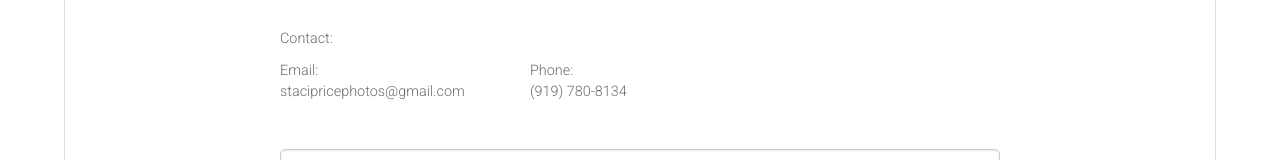
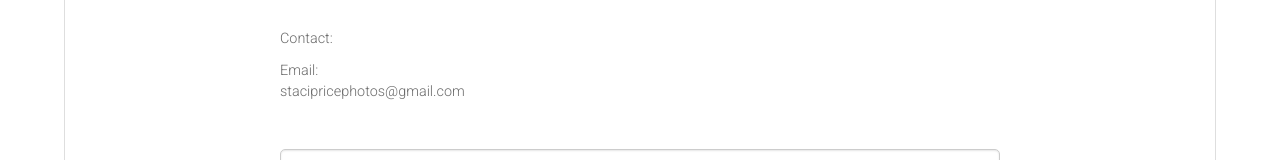
Before and after one commit to stacipricephotos/stacipricephotos.github.io, a website: page contact/index.html in a window 1280 px wide. Shown: the part 299-459 px from the top of the page. Drawn offline with Linux system fonts and the light colour scheme.

Commit message:
Update index.html

```diff
--- a/contact/index.html
+++ b/contact/index.html
@@ -78,11 +78,7 @@
                             </span>
                         </div>
                         <div class="large-4 columns end">
-                            <span>
-                                <p>Phone:</p>
-                                <p><a href="tel:+19197808134">(919) 780-8134</a></p>
-                            </span>
-                        </div>
+                       </div>
                     </div>
                     <div class="row">
                         <div class="large-12 columns">
```
